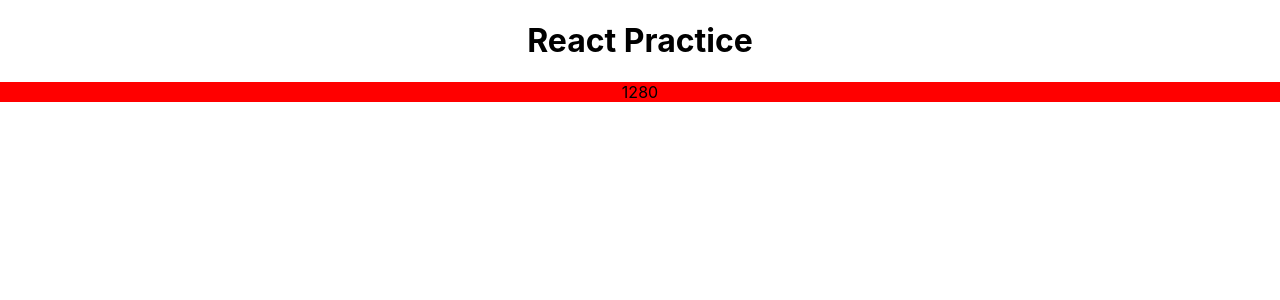
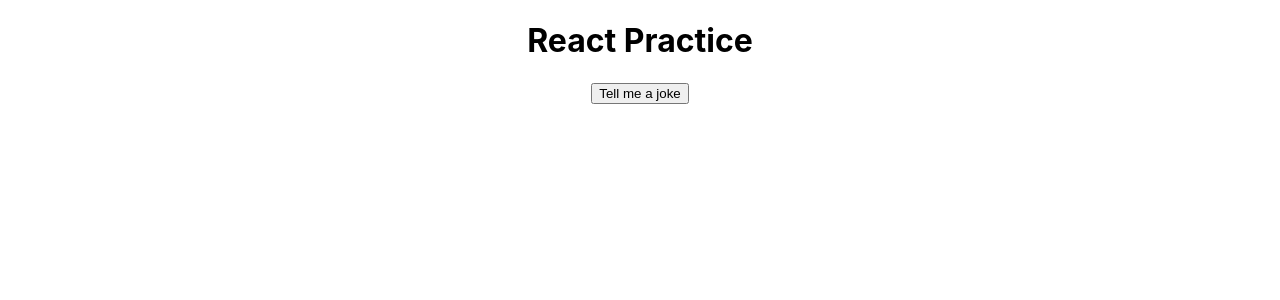
Before and after one commit to kjh311/real-react-app, a React (Create React App) app: page / in a window 1280 px wide. Shown: the top 300 px of the page. Built offline with nearby package versions, Linux system fonts and the light colour scheme.

Commit message:
getJoke.js

```diff
--- a/src/App.js
+++ b/src/App.js
@@ -9,6 +9,7 @@ import CheckBox from "./CheckBox";
 import ItemList from "./ItemList";
 import Resource from "./Resource";
 import WindowSize from "./WindowSize";
+import FetchJoke from "./FetchJoke";
 
 function App() {
   return (
@@ -21,7 +22,8 @@ function App() {
       {/* <NameForm /> */}
       {/* <CheckBox /> */}
       {/* <Resource /> */}
-      <WindowSize />
+      {/* <WindowSize /> */}
+      <FetchJoke />
     </div>
   );
 }
--- /dev/null
+++ b/src/FetchJoke.js
@@ -0,0 +1,40 @@
+import React, { useState, useEffect } from "react";
+
+export default function FetchJoke() {
+  const [joke, setJoke] = useState("");
+
+  //   useEffect(() => {
+  //     const getJoke = async () => {
+  //       try {
+  //         const response = await fetch(
+  //           `https://official-joke-api.appspot.com/random_joke`
+  //         );
+  //         const data = await response.json();
+  //         setJoke(`${data.setup} - ${data.punchline}`);
+  //       } catch (error) {
+  //         console.log("Error fetching joke", error);
+  //       }
+  //     };
+
+  //     getJoke();
+  //   }, []);
+
+  const tellMeAJoke = async () => {
+    try {
+      const response = await fetch(
+        `https://official-joke-api.appspot.com/random_joke`
+      );
+      const data = await response.json();
+      setJoke(`${data.setup} - ${data.punchline}`);
+    } catch (error) {
+      console.log("Error fetching joke", error);
+    }
+  };
+
+  return (
+    <div>
+      <button onClick={tellMeAJoke}>Tell me a joke</button>
+      <h1>{joke}</h1>
+    </div>
+  );
+}
```
